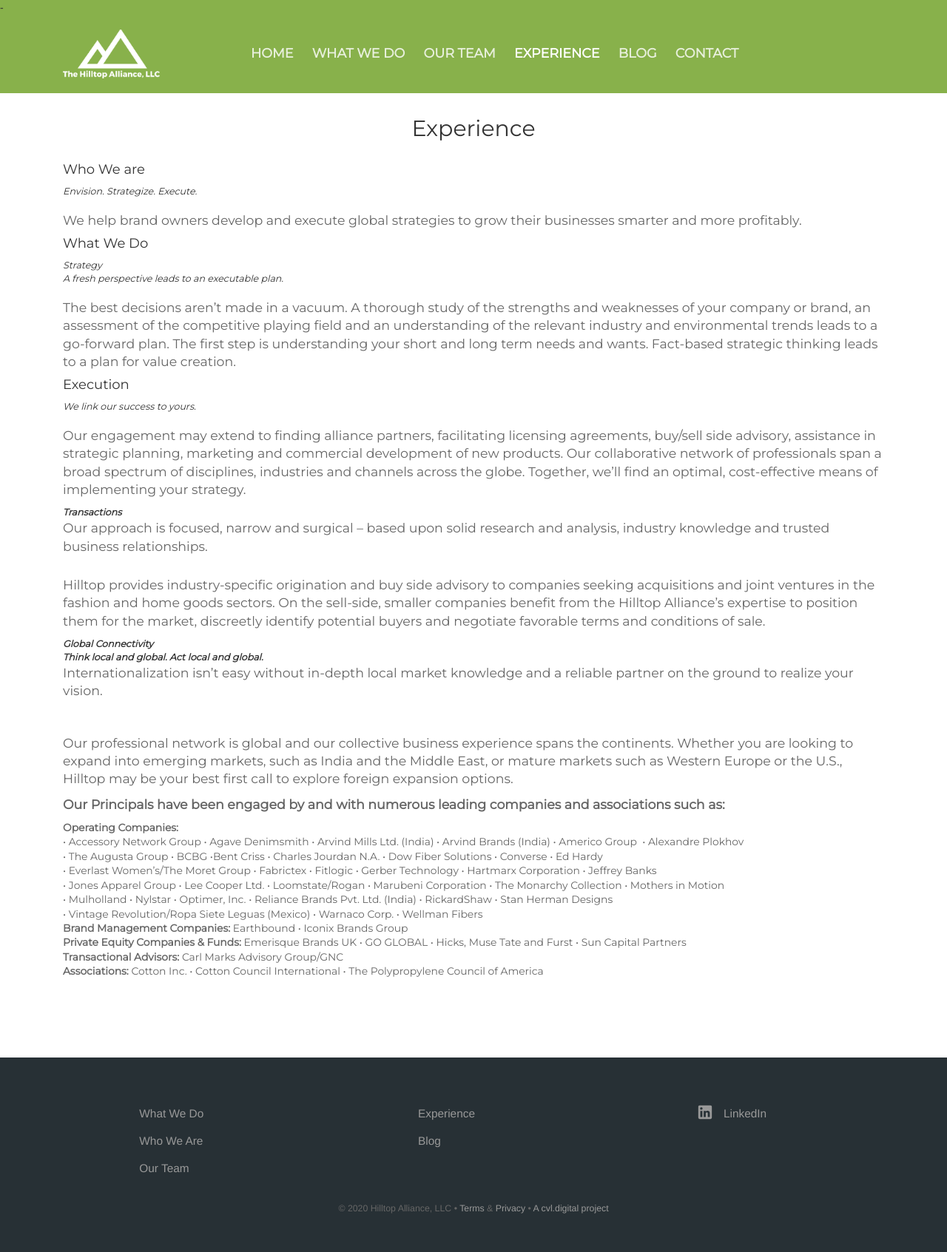
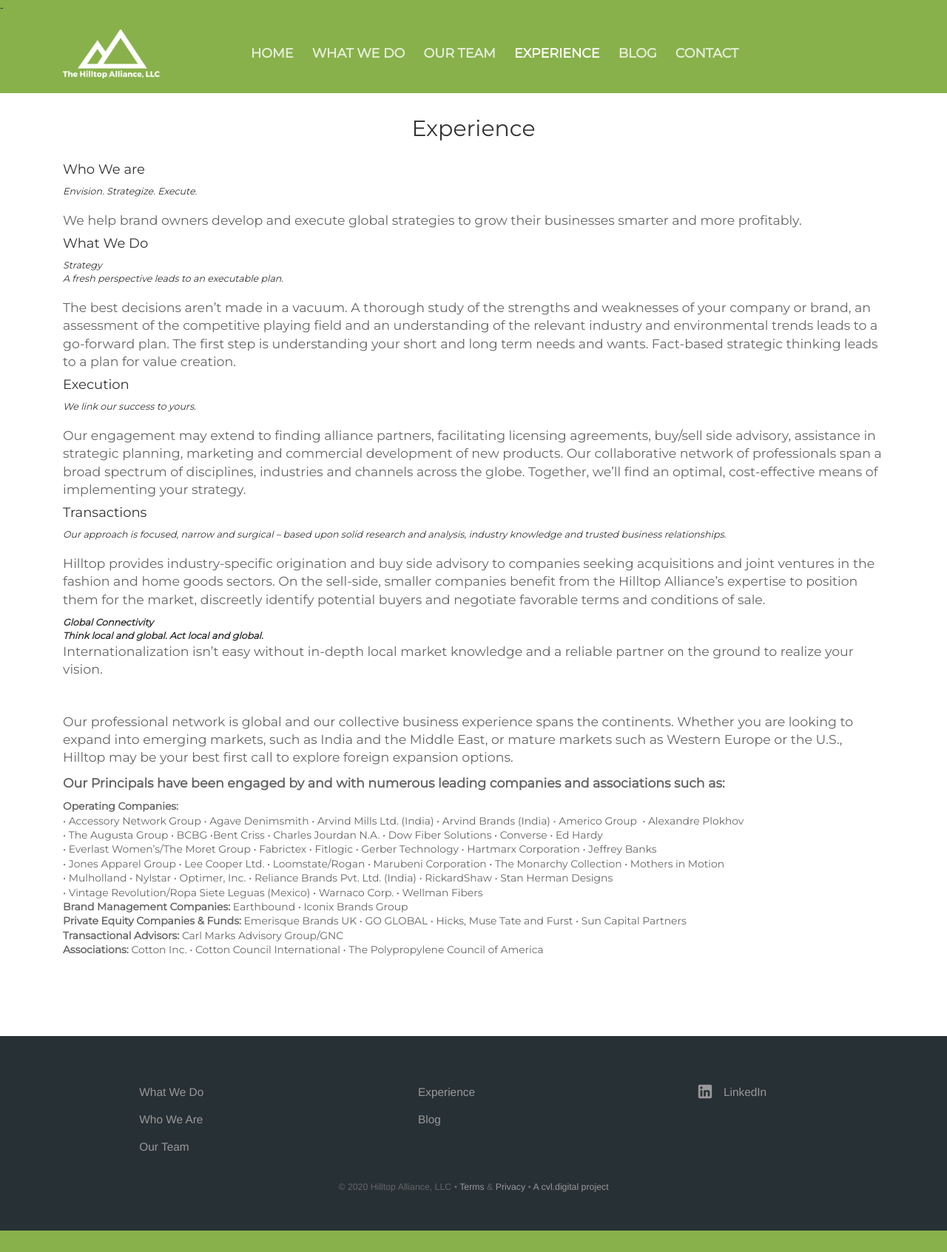
Before and after one commit to Freelance-Repos/Hilltop-Alliance, a Jekyll site: the page built from clients.html, in a window 1280 px wide. Shown: the whole page at 74% size. Built offline with Jekyll 4.4.1, drawn with Linux system fonts in a browser that asks for light colours; after the commit the page ends 1664 px from its top, so only the background shows below that.

Commit message:
Update clients.html

```diff
--- a/clients.html
+++ b/clients.html
@@ -48,11 +48,11 @@ description: ''
    <p class="editable">
    	Our engagement may extend to finding alliance partners, facilitating licensing agreements, buy/sell side advisory, assistance in strategic planning, marketing and commercial development of new products. Our collaborative network of professionals span a broad spectrum of disciplines, industries and channels across the globe. Together, we&rsquo;ll find an optimal, cost-effective means of implementing your strategy.
    </p>
-   <i class="editable">
-   	<b>Transactions</b>
-   </i>
-   <p class="editable">Our approach is focused, narrow and surgical – based upon solid research and analysis, industry knowledge and trusted business relationships.<br />
-      </p>
+   <h4 class="editable">
+   	Transactions
+   </h4>
+   <i class="editable">Our approach is focused, narrow and surgical – based upon solid research and analysis, industry knowledge and trusted business relationships.<br />
+      </i>
 </div>
 
 <br />
```
